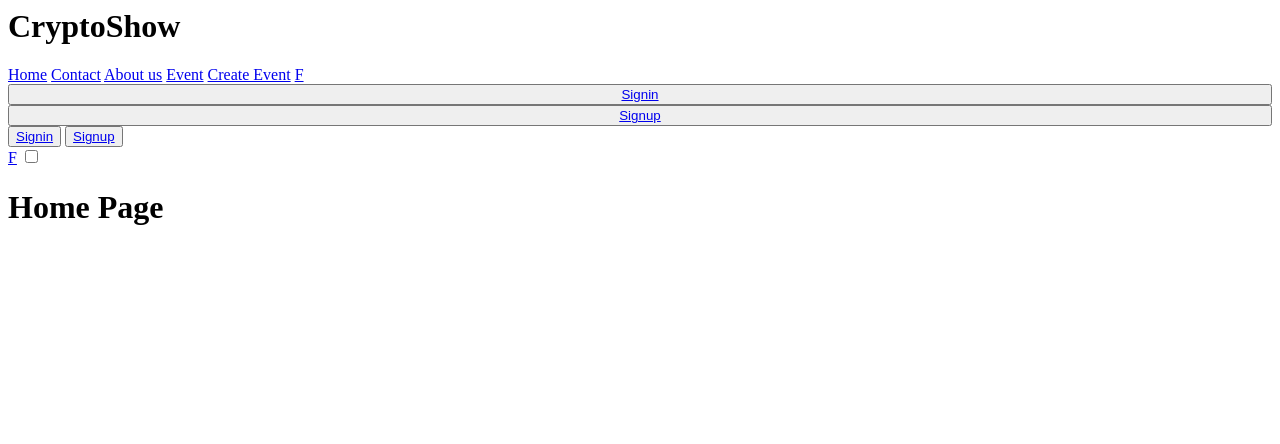
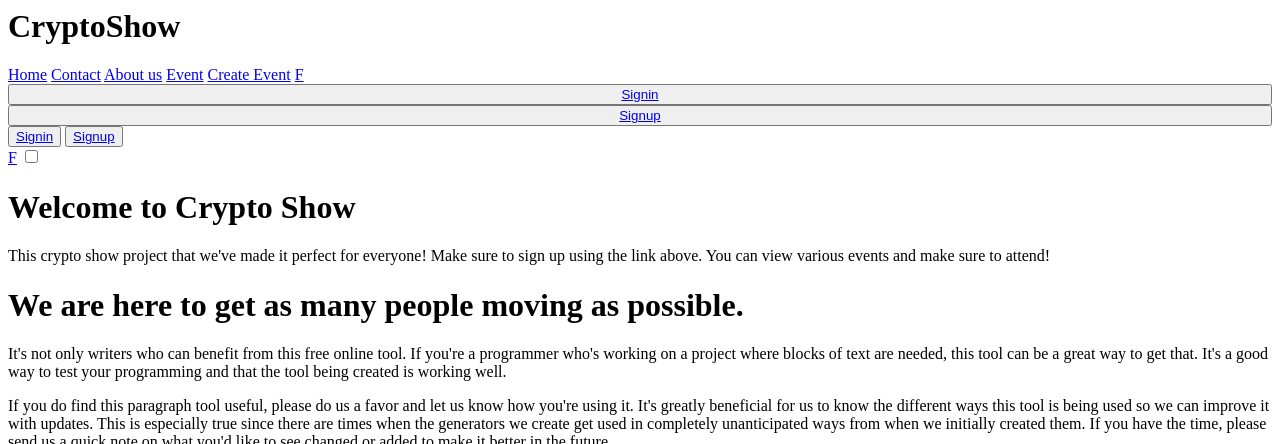
Before and after one commit to wilfried237/CryptoShow, a PHP site: page / in a window 1280 px wide. Shown: the top 444 px of the page. Run offline with PHP 8.4, Linux system fonts and the light colour scheme.

Commit message:
Update home.php

```diff
--- a/FrontEnd/pages/home/home.php
+++ b/FrontEnd/pages/home/home.php
@@ -1,6 +1,24 @@
 <?php require("components/Navbar/Navbar.php") ?>
+<link rel="stylesheet" href="/style/home">
+
 <body>
-    <div>
-        <h1>Home Page</h1>
+  <div class = "container">
+    <div class="head">
+      <h1>Welcome to Crypto Show</h1>
+      <div class = "para">
+      <p>This crypto show project that we've made it perfect for everyone! Make sure to sign up using the link above. You can view various events and make sure to attend!</p>
+      </div>
     </div>
+    <div class = "main">
+      <div class="both">
+      <h1>We are here to get as many people moving as possible.</h1>
+      <p>It's not only writers who can benefit from this free online tool. If you're a programmer who's working on a project where blocks of text are needed, this tool can be a great way to get that. It's a good way to test your programming and that the tool being created is working well.</p>
+        <p>
+        If you do find this paragraph tool useful, please do us a favor and let us know how you're using it. It's greatly beneficial for us to know the different ways this tool is being used so we can improve it with updates. This is especially true since there are times when the generators we create get used in completely unanticipated ways from when we initially created them. If you have the time, please send us a quick note on what you'd like to see changed or added to make it better in the future.</p>
+      </div>
+      <div class="both-2">
+    <img class ="img1" src="https://images.pexels.com/photos/20608917/pexels-photo-20608917/free-photo-of-a-motorcycle-parked-in-front-of-a-building-with-a-flower-garden.jpeg?auto=compress&cs=tinysrgb&w=1260&h=750&dpr=1">
+      </div>
+    </div>
+  </div>
 </body>
```
